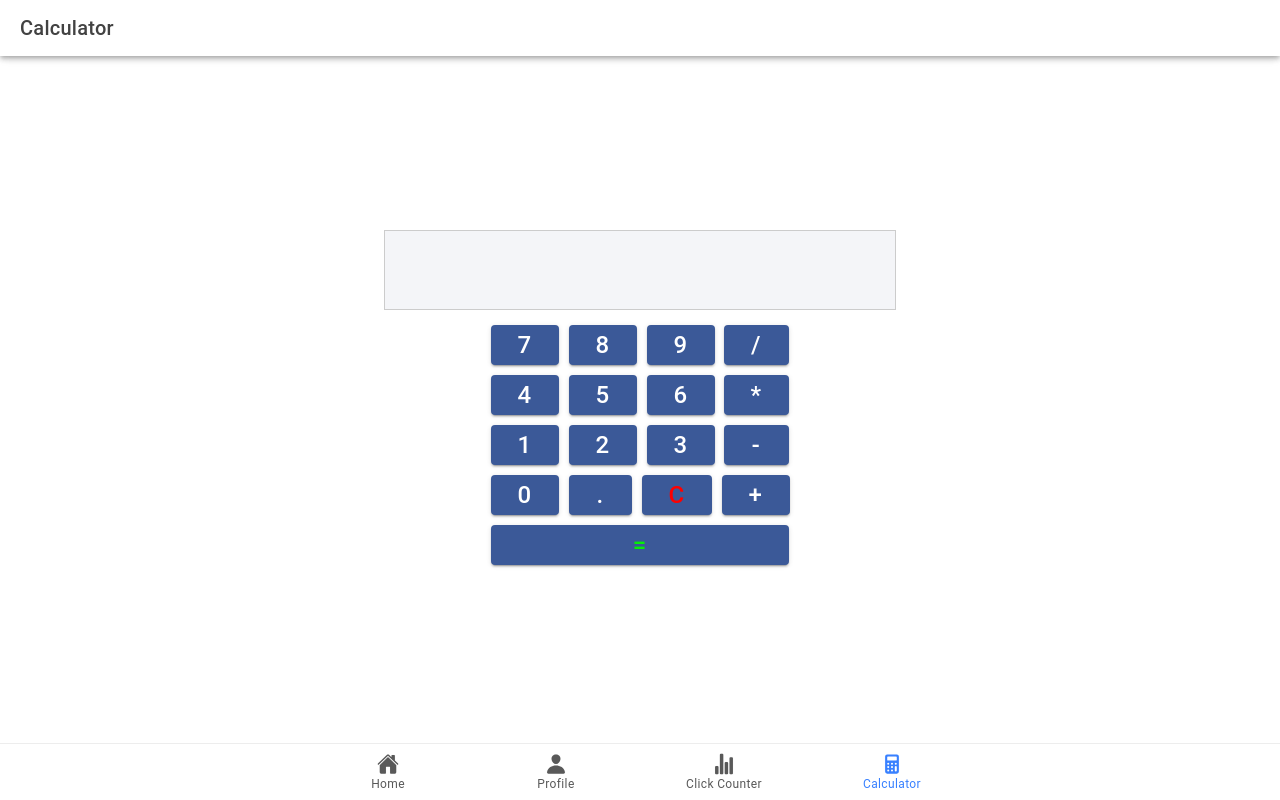
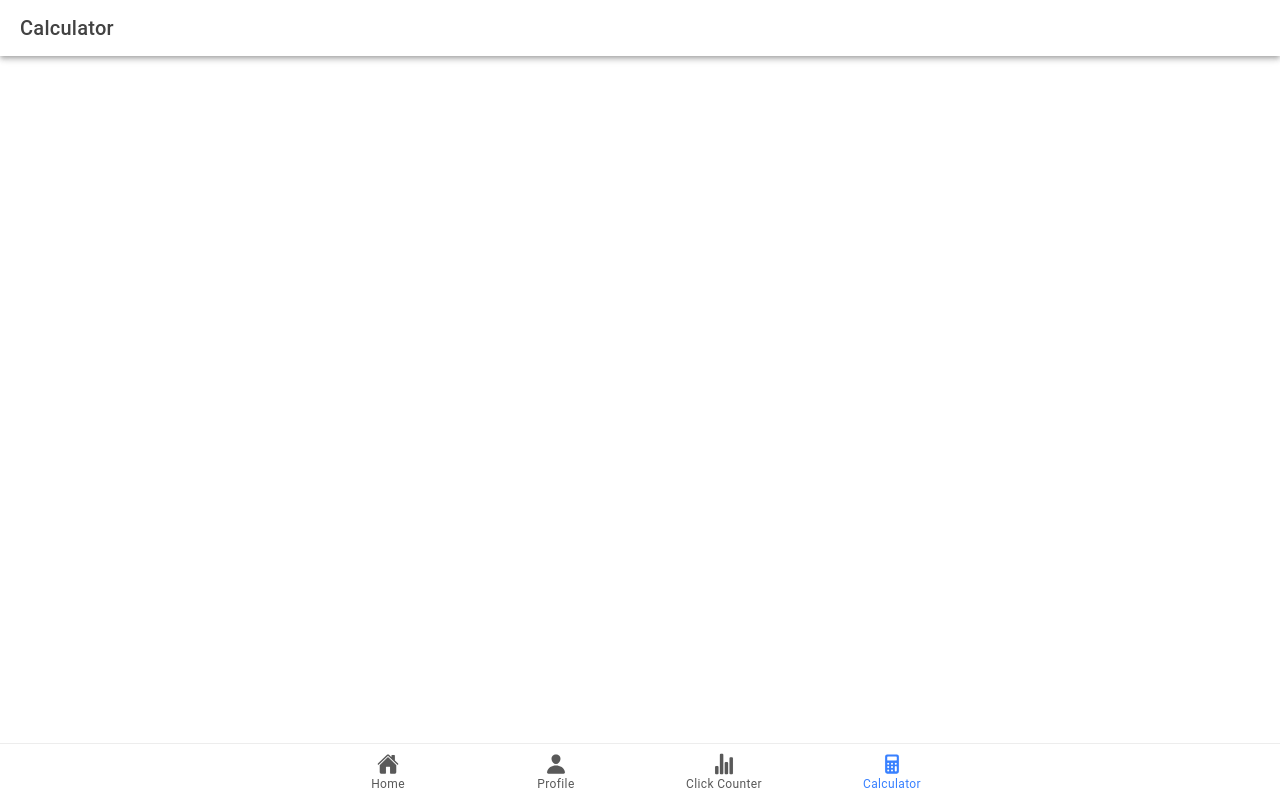
Before and after one commit to Villaganas/ionic-t-villaganas, a React (Vite) app: page /tab3 in a window 1280 px wide. Built offline with nearby package versions, Linux system fonts and the light colour scheme.

Commit message:
minor change

```diff
--- a/src/pages/Tab2.tsx
+++ b/src/pages/Tab2.tsx
@@ -54,7 +54,6 @@ const Tab2: React.FC = () => {
     <p>&copy; 2024 Bimbo E. Villaganas. All rights reserved.</p>
   </div>
 </footer>
-
       </IonContent>
     </IonPage>
 
--- a/src/pages/Tab3.tsx
+++ b/src/pages/Tab3.tsx
@@ -31,68 +31,7 @@ const Tab3: React.FC = () => {
         </IonToolbar>
       </IonHeader>
       <IonContent fullscreen>
-        <div className="calculator-container">
-          <div className="result">{result ? result : expression}</div>
-          <div className="buttons">
-            <div className="row">
-              <IonButton onClick={() => handleButtonClick('7')}>7</IonButton>
-              <IonButton onClick={() => handleButtonClick('8')}>8</IonButton>
-              <IonButton onClick={() => handleButtonClick('9')}>9</IonButton>
-              <IonButton onClick={() => handleButtonClick('/')}>/</IonButton>
-            </div>
-            <div className="row">
-              <IonButton onClick={() => handleButtonClick('4')}>4</IonButton>
-              <IonButton onClick={() => handleButtonClick('5')}>5</IonButton>
-              <IonButton onClick={() => handleButtonClick('6')}>6</IonButton>
-              <IonButton onClick={() => handleButtonClick('*')}>*</IonButton>
-            </div>
-            <div className="row">
-              <IonButton onClick={() => handleButtonClick('1')}>1</IonButton>
-              <IonButton onClick={() => handleButtonClick('2')}>2</IonButton>
-              <IonButton onClick={() => handleButtonClick('3')}>3</IonButton>
-              <IonButton onClick={() => handleButtonClick('-')}>-</IonButton>
-            </div>
-            <div className="row">
-              <IonButton onClick={() => handleButtonClick('0')}>0</IonButton>
-              <IonButton onClick={() => handleButtonClick('.')}>.</IonButton>
-              <IonButton onClick={() => handleButtonClick('C')} id="c-button">C</IonButton>
-              <IonButton onClick={() => handleButtonClick('+')}>+</IonButton>
-            </div>
-            <div className="row">
-            <IonButton onClick={() => handleButtonClick('=')} id="equals-button">=</IonButton>
-            </div>
-          </div>
-        </div>
-<footer>
-  <div className="footer-content">
-    <div className="footer-section">
-      <h3>Contact Us</h3>
-      <p>Email: 20201259@nbsc.edu.ph</p>
-      <p>Phone: 09123456789</p>
-      <p>Address: Upper Pol-Oton, Tankulan, Manolo Fortich, Bukidnon</p>
-    </div>
-    <div className="footer-section">
-  <h3>Follow Us</h3>
-  <ul className="social-links">
-    <li><a href="#"><IonIcon icon={logoFacebook} /></a></li>
-    <li><a href="#"><IonIcon icon={logoTwitter} /></a></li>
-    <li><a href="#"><IonIcon icon={logoInstagram} /></a></li>
-  </ul>
-</div>
 
-    <div className="footer-section">
-      <h3>Newsletter</h3>
-      <p>Subscribe to our newsletter for updates.</p>
-      <form>
-        <input type="email" placeholder="Your email" />
-        <button type="submit">Subscribe</button>
-      </form>
-    </div>
-  </div>
-  <div className="footer-bottom">
-    <p>&copy; 2024 Bimbo E. Villaganas. All rights reserved.</p>
-  </div>
-</footer>
       </IonContent>
     </IonPage>
   );
```
